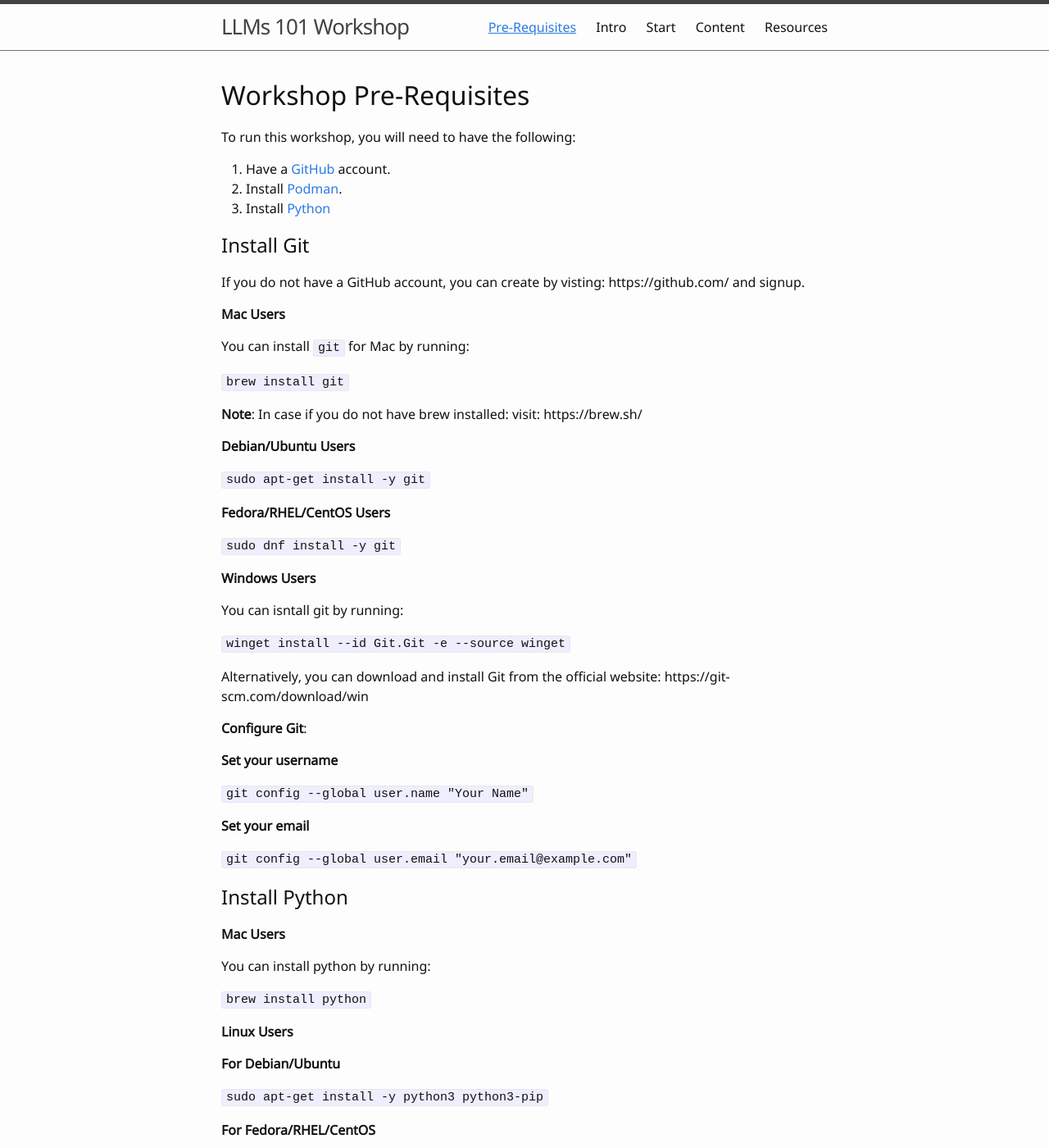
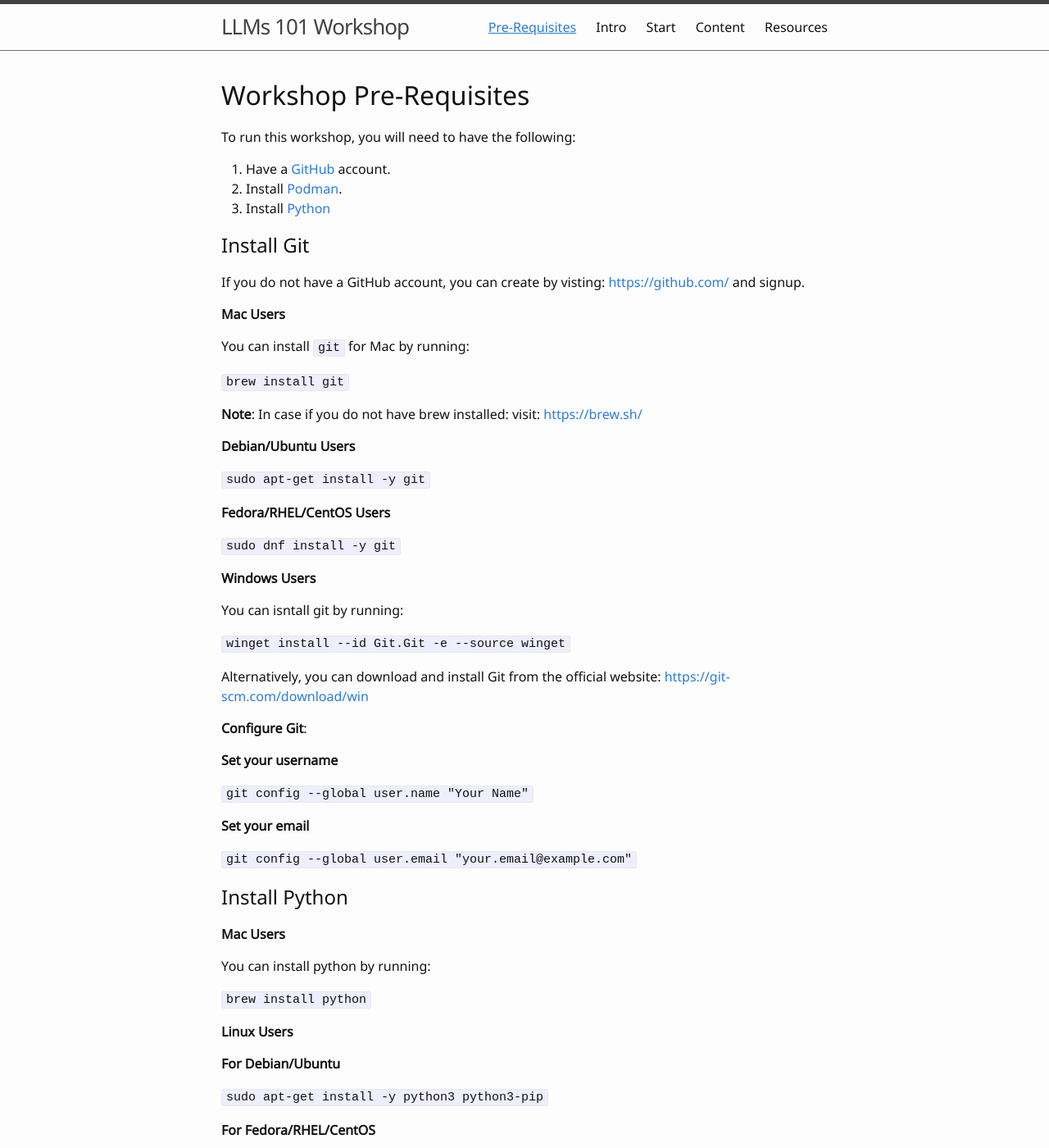
Before and after one commit to hemajv/devconf-llm-workshop, a Jekyll site: the page built from 0-prep.md, in a window 1280 px wide and 1400 px high. Shown: the whole window at 82% size. Built offline with Jekyll 4.4.1, drawn with Linux system fonts in a browser that asks for light colours; part of the change alters nothing that is shown; some of the changed text lies outside the part shown.

````diff
--- a/0-prep.md
+++ b/0-prep.md
@@ -14,7 +14,7 @@ To run this workshop, you will need to have the following:
 
 ## Install Git
 
-If you do not have a GitHub account, you can create by visting: https://github.com/ and signup.
+If you do not have a GitHub account, you can create by visting: [https://github.com/](https://github.com/) and signup.
 
 **Mac Users**
 
@@ -22,7 +22,7 @@ You can install `git` for Mac by running:
 
 ```brew install git ```
 
-**Note**: In case if you do not have brew installed: visit: https://brew.sh/
+**Note**: In case if you do not have brew installed: visit: [https://brew.sh/](https://brew.sh/)
 
 **Debian/Ubuntu Users**
 
@@ -38,7 +38,7 @@ You can isntall git by running:
 
 `winget install --id Git.Git -e --source winget`
 
-Alternatively, you can download and install Git from the official website: https://git-scm.com/download/win
+Alternatively, you can download and install Git from the official website: [https://git-scm.com/download/win](https://git-scm.com/download/win)
 
 **Configure Git**:
 
@@ -70,7 +70,7 @@ You can install python by running:
 
 **Windows Users**
 
-1. Download Python from: https://www.python.org/downloads/
+1. Download Python from: [https://www.python.org/downloads/](https://www.python.org/downloads/)
 2. Run the installer and ensure you check "Add Python to PATH" during the installation.
 
 
@@ -114,7 +114,7 @@ Once its installed, try running:
 
 **For Windows**
 
-Please follow the steps listed here: https://github.com/containers/podman/blob/main/docs/tutorials/podman-for-windows.md
+Please follow the steps listed here: [https://github.com/containers/podman/blob/main/docs/tutorials/podman-for-windows.md](https://github.com/containers/podman/blob/main/docs/tutorials/podman-for-windows.md)
 
 Once its installed, try running:
 
````
